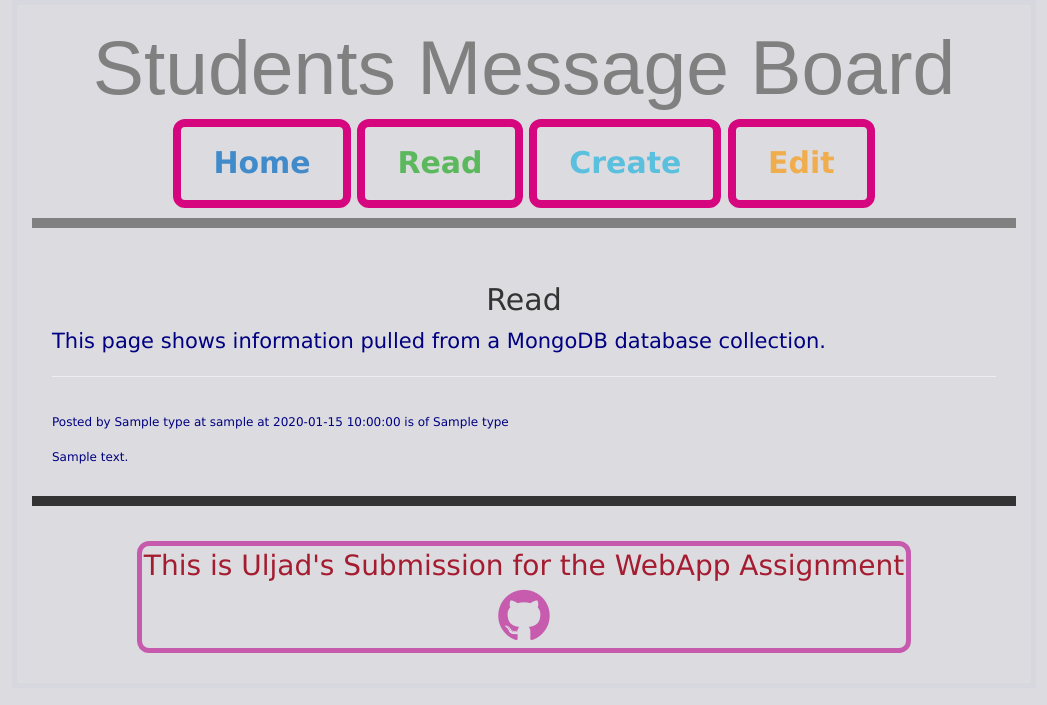
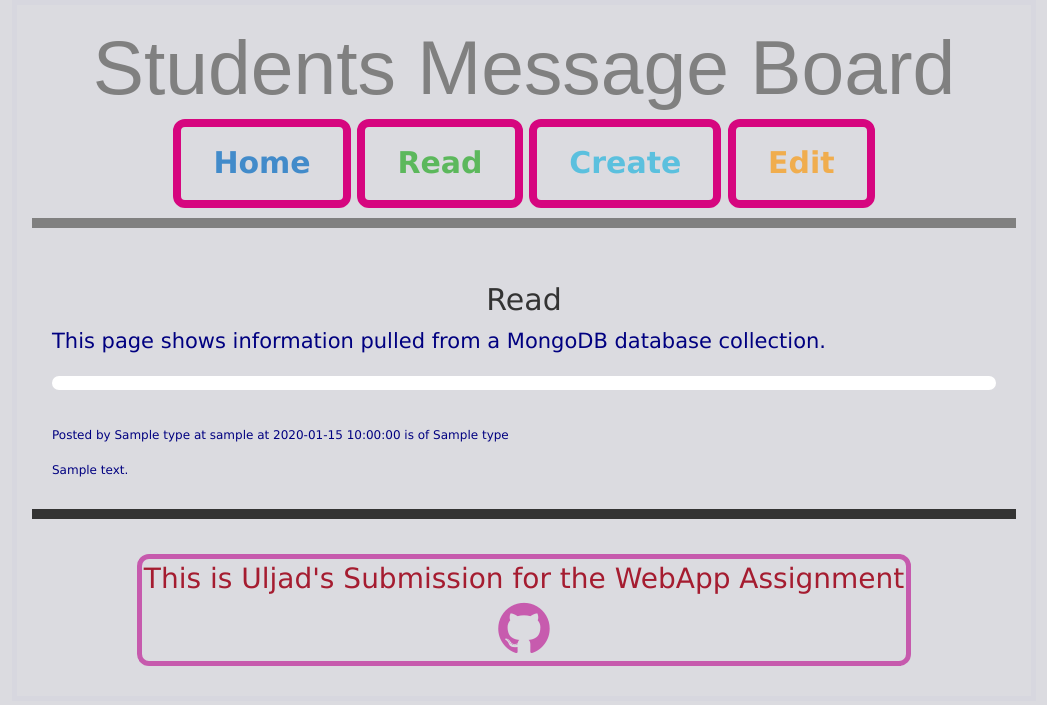
Before and after one commit to uljad/WebAppDemo, a Flask app: page /read in a window 1280 px wide. Shown: the top 705 px of the page, without its empty margins (116-1163 px from the left). Run offline with Flask 2, Linux system fonts and the light colour scheme; a database or web service that is not in the repository returns one stand-in record (values such as "Sample title"); parts of the project's set-up code (start-up, migrations or seed data) failed here and were passed over; some libraries are stand-ins or nearby versions.

Commit message:
another change

```diff
--- a/static/css/style.css
+++ b/static/css/style.css
@@ -17,6 +17,11 @@
   border-radius: 12px;
 
 
+}
+
+hr.read {
+  border: 7px solid rgb(255, 255, 255);
+  border-radius: 7px;
 }
 
 header{
```
